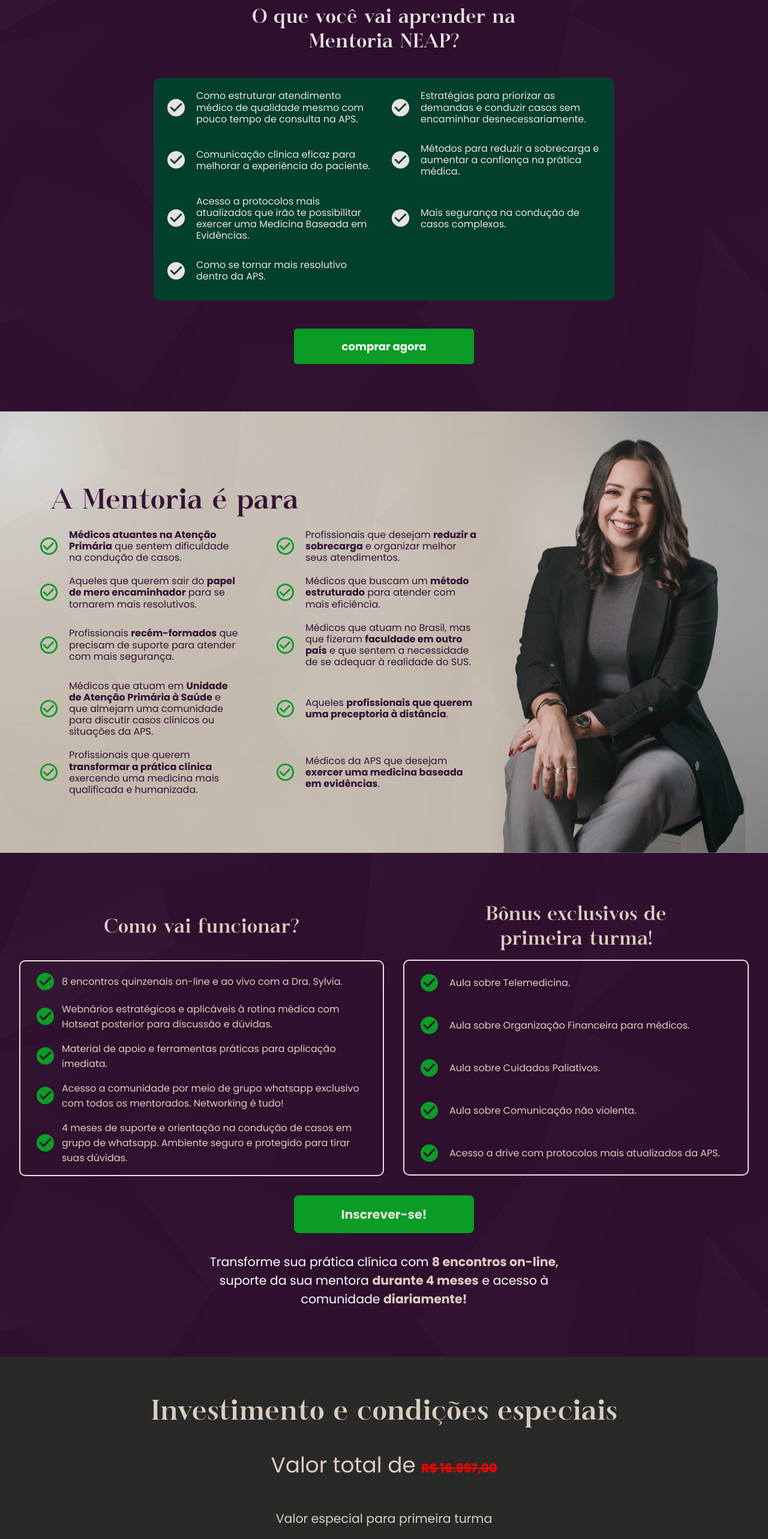
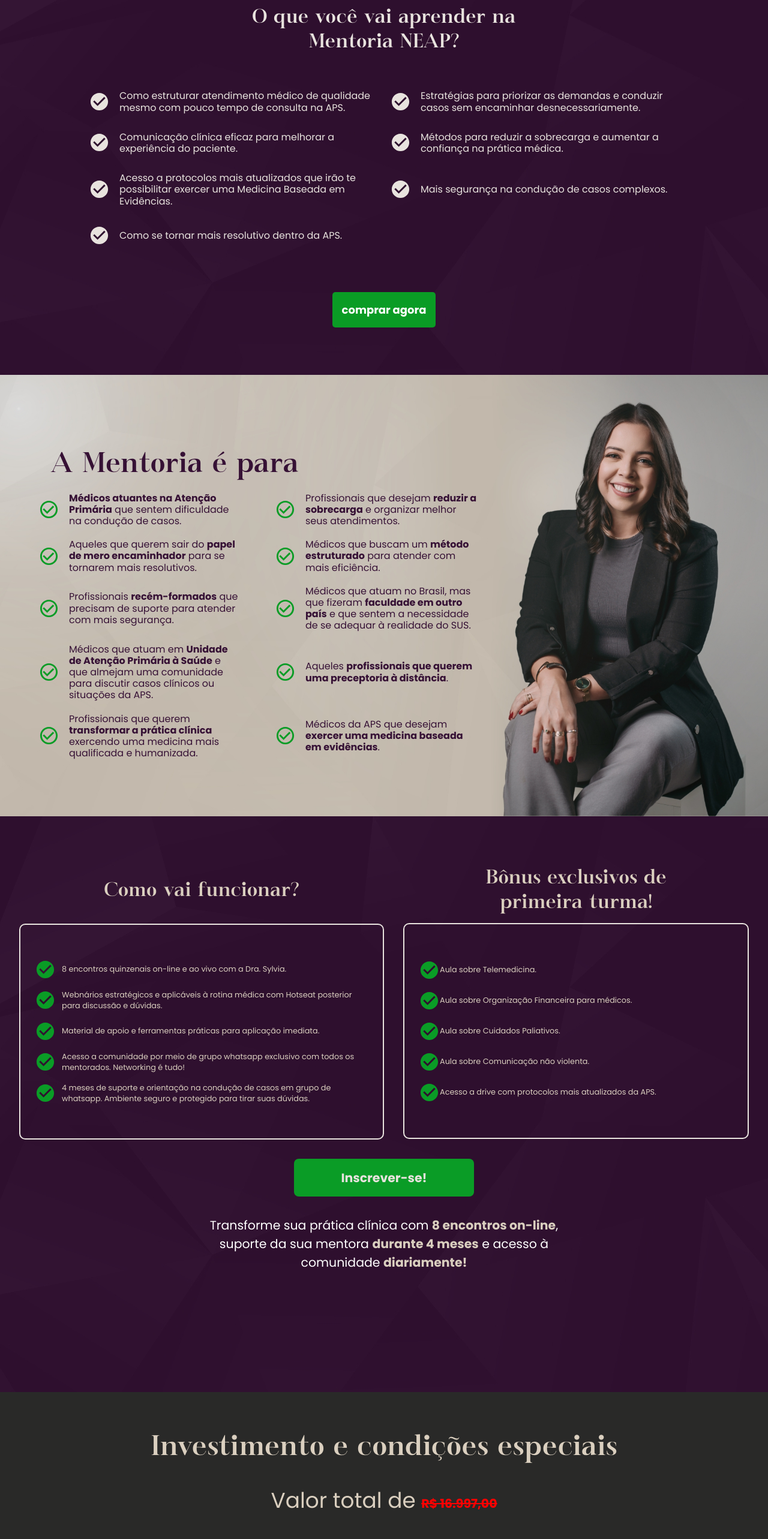
Before and after one commit to irlanreis/sylvia-mentoria, a React (Vite) app: page / in a window 1280 px wide. Shown: the part 1060-3626 px from the top of the page at 60% size. Built offline with nearby package versions, Linux system fonts and the light colour scheme.

Commit message:
Fix: correções gerais

```diff
--- a/index.html
+++ b/index.html
@@ -1,5 +1,5 @@
 <!DOCTYPE html>
-<html lang="en">
+<html lang="pt-br">
 
 <head>
     <meta charset="UTF-8" />
--- a/src/components/Session10.tsx
+++ b/src/components/Session10.tsx
@@ -43,6 +43,32 @@ const Session10 = () => {
     infinite: true,
     autoplay: true,
     autoplaySpeed: 3000,
+
+    responsive: [
+      {
+        breakpoint: 1024,
+        settings: {
+          slidesToShow: 1,
+          slidesToScroll: 1,
+          infinite: true,
+        },
+      },
+      {
+        breakpoint: 600,
+        settings: {
+          slidesToShow: 1,
+          slidesToScroll: 1,
+          initialSlide: 1,
+        },
+      },
+      {
+        breakpoint: 480,
+        settings: {
+          slidesToShow: 1,
+          slidesToScroll: 1,
+        },
+      },
+    ],
   };
 
   return (
--- a/src/styles/session01.css
+++ b/src/styles/session01.css
@@ -77,8 +77,6 @@
   margin: 15px 0;
   text-decoration: none;
   text-align: center;
-  width: 40%;
-  max-width: 300px
 }
 
 .button-session01:hover {
--- a/src/styles/session02.css
+++ b/src/styles/session02.css
@@ -133,8 +133,7 @@
     grid-template-columns: 1fr 1fr;
     align-items: center;
     justify-content: center;
-    max-width: 60%;
-    background-color: var(--green);
+    max-width: 80%;
     padding: 20px;
     border-radius: 10px;
   }
--- a/src/styles/session05.css
+++ b/src/styles/session05.css
@@ -97,7 +97,7 @@
     gap: 10px;
     border-bottom: none;
     padding: 1rem 0;
-    font-size: var(--size-sm);
+    font-size: var(--size-xs);
     flex-direction: row;
     padding: 8px;
     width: 100%;
--- a/src/styles/session05Main.css
+++ b/src/styles/session05Main.css
@@ -13,7 +13,7 @@
   .container-session05Main {
     background-image: url("../assets/backgrounds-mentoria/2.jpg");
     padding: 4rem 2rem;
-    height: 105vh;
+    height: 120vh;
   }
 
   .content-session05Main {
--- a/src/styles/session06.css
+++ b/src/styles/session06.css
@@ -63,7 +63,6 @@
   border: none;
   border-radius: 5px;
   cursor: pointer;
-  width: 40%;
   max-width: 300px;
   margin: 15px 0;
   text-decoration: none;
@@ -112,12 +111,12 @@
     padding: 2rem 1rem;
     border: none;
     justify-content: center;
-    gap: 20px;
     border: 2px solid var(--off-white);
   }
 
   .list-session06 li {
-    font-size: var(--size-sm);
+    font-size: var(--size-xs);
+    gap: 0px;
     color: var(--palha);
   }
 
--- a/src/styles/session09.css
+++ b/src/styles/session09.css
@@ -5,7 +5,7 @@
   flex-direction: column;
   gap: 1.5rem;
   padding: 4rem 0;
-  background-color: var(--gray);
+  background-image: url("../assets/backgrounds-mentoria/2.jpg");
 }
 
 .title-session09 {
--- a/src/styles/session10.css
+++ b/src/styles/session10.css
@@ -90,7 +90,7 @@
   }
 
   .slick-track {
-    height: 50vh;
+    height: 100vh;
   }
 
   .card-img {
@@ -115,4 +115,19 @@
   .text-session10 {
     font-size: 1.2rem;
   }
+
+  .card {
+    display: flex;
+  }
+
+  .slider-container {
+    display: flex;
+    flex-direction: column;
+    height: 100vh;
+  }
+
+  .card-img {
+    width: 480px;
+    height: 520px;
+  }
 }
--- a/src/styles/session11.css
+++ b/src/styles/session11.css
@@ -66,6 +66,7 @@
   .container-session11 {
     background-image: url("../assets/backgrounds-mentoria/7.jpg");
     background-size: cover;
+    background-position: center;
     display: flex;
     justify-content: flex-start;
     height: 100vh;
```
